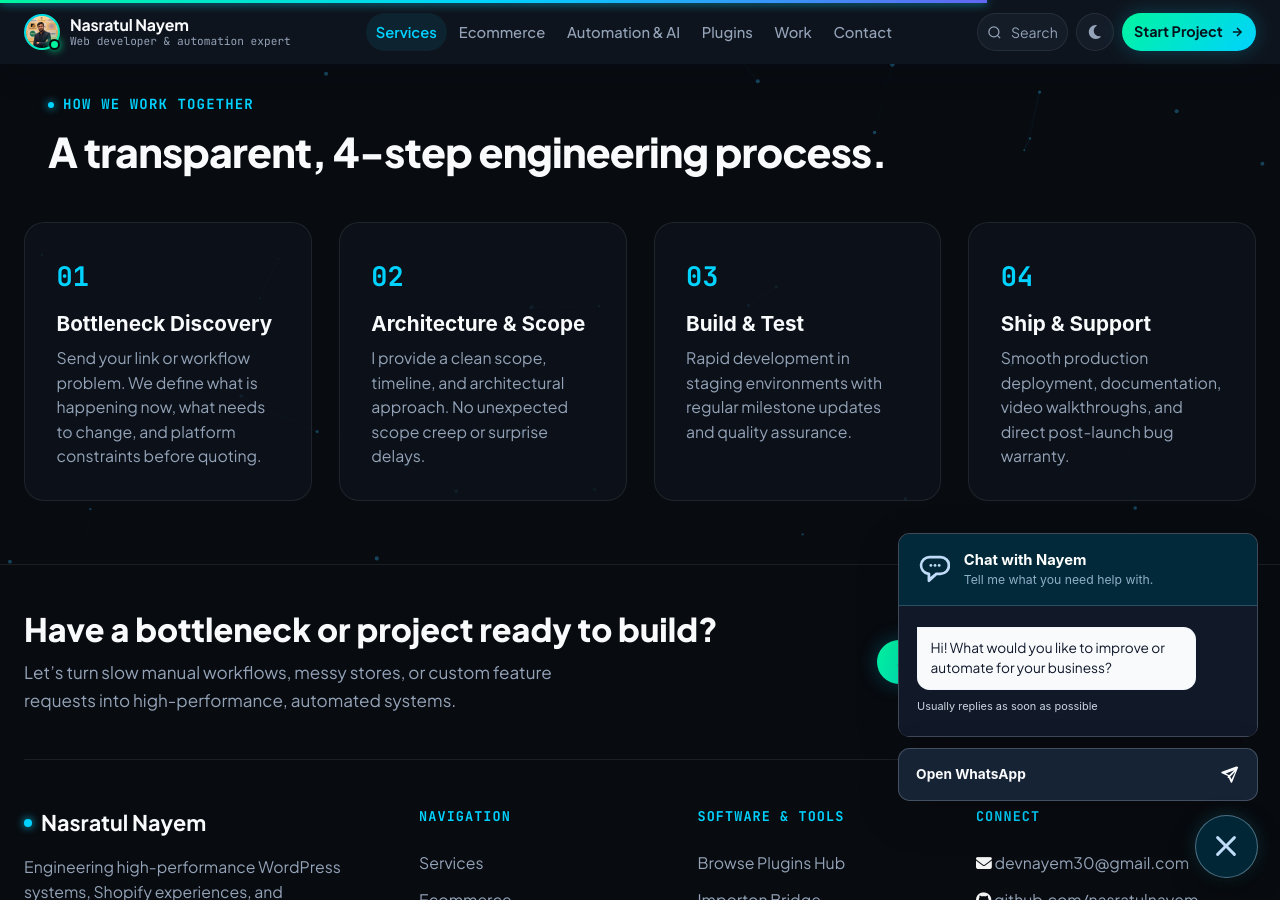
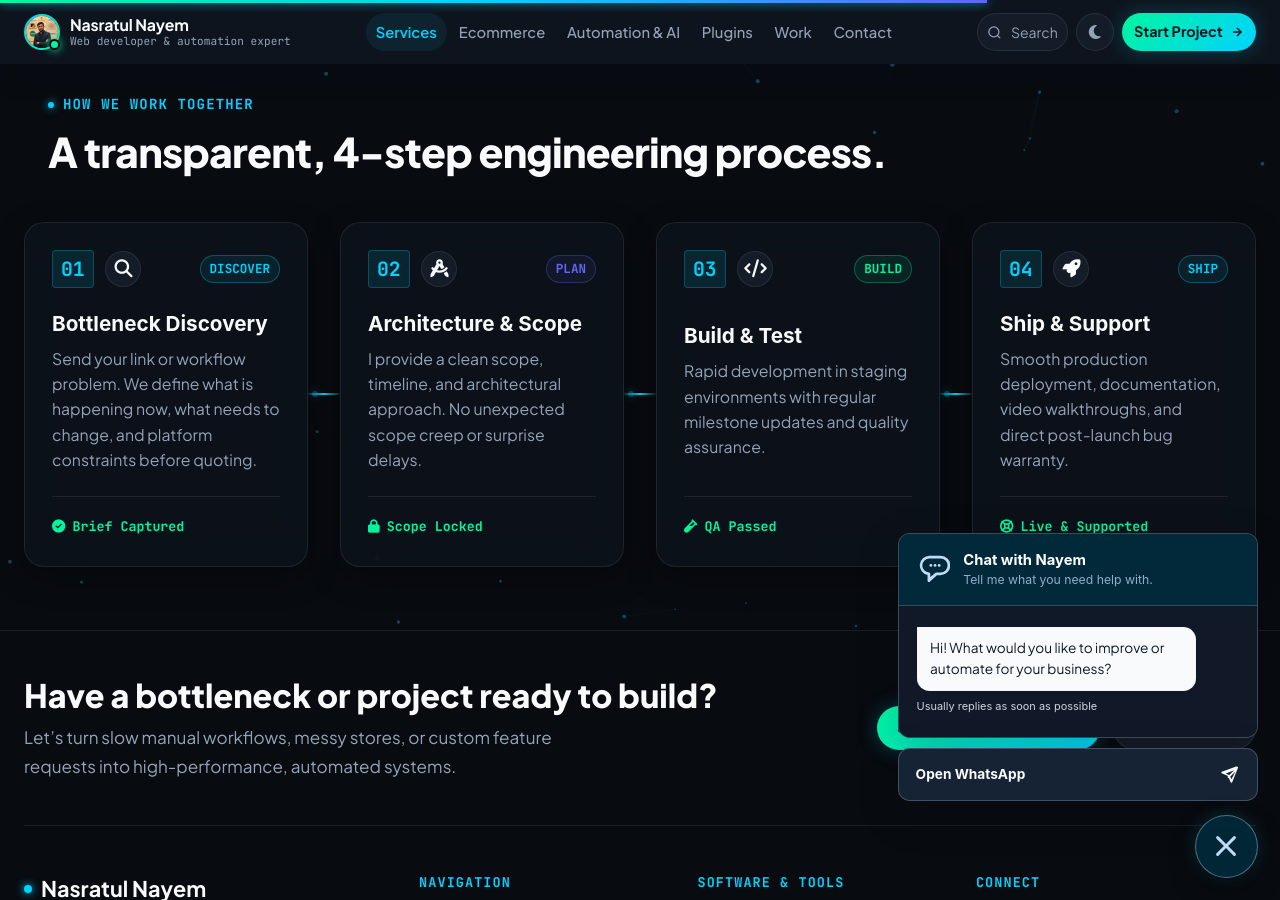
Before and after one commit to nasratulnayem/nasratulnayem.github.io, a Jekyll site: the page built from _pages/services.md, in a window 1280 px wide and 900 px high, scrolled down 1209 px. Built offline with Jekyll 4.4.1, drawn with Linux system fonts in a browser that asks for light colours; a style sheet for code colours, icons or effects is not loaded.

Commit message:
Services 4-step: use connected pipeline cards like Importon Bridge (01-04 with pulse connectors)

```diff
--- a/_pages/services.md
+++ b/_pages/services.md
@@ -89,26 +89,79 @@ author_profile: false
     <h2 class="ht-section-title">A transparent, 4-step engineering process.</h2>
   </div>
 
-  <div class="ht-process-steps">
-    <div class="ht-process-step">
-      <span class="ht-step-num">01</span>
-      <h3>Bottleneck Discovery</h3>
-      <p>Send your link or workflow problem. We define what is happening now, what needs to change, and platform constraints before quoting.</p>
+  <div class="ht-workflow-pipeline">
+    <div class="ht-wf-card glow-card">
+      <div class="ht-wf-card__header">
+        <div class="ht-wf-node">
+          <span class="ht-wf-node__num">01</span>
+          <div class="ht-wf-node__icon"><i class="fas fa-search" aria-hidden="true"></i></div>
+        </div>
+        <span class="ht-badge ht-badge--cyan">DISCOVER</span>
+      </div>
+      <div class="ht-wf-card__body">
+        <h3 class="ht-wf-card__title">Bottleneck Discovery</h3>
+        <p class="ht-wf-card__desc">Send your link or workflow problem. We define what is happening now, what needs to change, and platform constraints before quoting.</p>
+      </div>
+      <div class="ht-wf-card__footer">
+        <span class="ht-wf-signal"><i class="fas fa-check-circle" aria-hidden="true"></i> Brief Captured</span>
+      </div>
     </div>
-    <div class="ht-process-step">
-      <span class="ht-step-num">02</span>
-      <h3>Architecture &amp; Scope</h3>
-      <p>I provide a clean scope, timeline, and architectural approach. No unexpected scope creep or surprise delays.</p>
+
+    <div class="ht-wf-connector" aria-hidden="true"><div class="ht-wf-pulse"></div></div>
+
+    <div class="ht-wf-card glow-card">
+      <div class="ht-wf-card__header">
+        <div class="ht-wf-node">
+          <span class="ht-wf-node__num">02</span>
+          <div class="ht-wf-node__icon"><i class="fas fa-drafting-compass" aria-hidden="true"></i></div>
+        </div>
+        <span class="ht-badge ht-badge--purple">PLAN</span>
+      </div>
+      <div class="ht-wf-card__body">
+        <h3 class="ht-wf-card__title">Architecture &amp; Scope</h3>
+        <p class="ht-wf-card__desc">I provide a clean scope, timeline, and architectural approach. No unexpected scope creep or surprise delays.</p>
+      </div>
+      <div class="ht-wf-card__footer">
+        <span class="ht-wf-signal"><i class="fas fa-lock" aria-hidden="true"></i> Scope Locked</span>
+      </div>
     </div>
-    <div class="ht-process-step">
-      <span class="ht-step-num">03</span>
-      <h3>Build &amp; Test</h3>
-      <p>Rapid development in staging environments with regular milestone updates and quality assurance.</p>
+
+    <div class="ht-wf-connector" aria-hidden="true"><div class="ht-wf-pulse"></div></div>
+
+    <div class="ht-wf-card glow-card">
+      <div class="ht-wf-card__header">
+        <div class="ht-wf-node">
+          <span class="ht-wf-node__num">03</span>
+          <div class="ht-wf-node__icon"><i class="fas fa-code" aria-hidden="true"></i></div>
+        </div>
+        <span class="ht-badge ht-badge--green">BUILD</span>
+      </div>
+      <div class="ht-wf-card__body">
+        <h3 class="ht-wf-card__title">Build &amp; Test</h3>
+        <p class="ht-wf-card__desc">Rapid development in staging environments with regular milestone updates and quality assurance.</p>
+      </div>
+      <div class="ht-wf-card__footer">
+        <span class="ht-wf-signal"><i class="fas fa-vial" aria-hidden="true"></i> QA Passed</span>
+      </div>
     </div>
-    <div class="ht-process-step">
-      <span class="ht-step-num">04</span>
-      <h3>Ship &amp; Support</h3>
-      <p>Smooth production deployment, documentation, video walkthroughs, and direct post-launch bug warranty.</p>
+
+    <div class="ht-wf-connector" aria-hidden="true"><div class="ht-wf-pulse"></div></div>
+
+    <div class="ht-wf-card glow-card">
+      <div class="ht-wf-card__header">
+        <div class="ht-wf-node">
+          <span class="ht-wf-node__num">04</span>
+          <div class="ht-wf-node__icon"><i class="fas fa-rocket" aria-hidden="true"></i></div>
+        </div>
+        <span class="ht-badge ht-badge--cyan">SHIP</span>
+      </div>
+      <div class="ht-wf-card__body">
+        <h3 class="ht-wf-card__title">Ship &amp; Support</h3>
+        <p class="ht-wf-card__desc">Smooth production deployment, documentation, video walkthroughs, and direct post-launch bug warranty.</p>
+      </div>
+      <div class="ht-wf-card__footer">
+        <span class="ht-wf-signal"><i class="fas fa-life-ring" aria-hidden="true"></i> Live &amp; Supported</span>
+      </div>
     </div>
   </div>
 </section>
```
